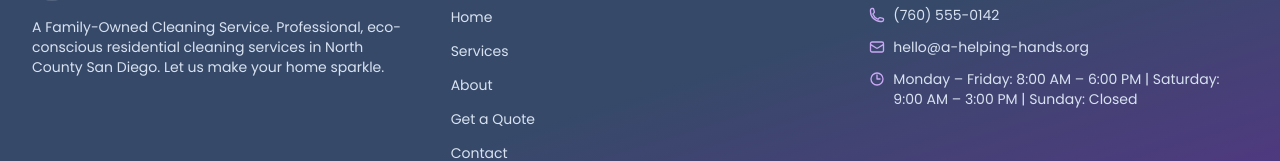
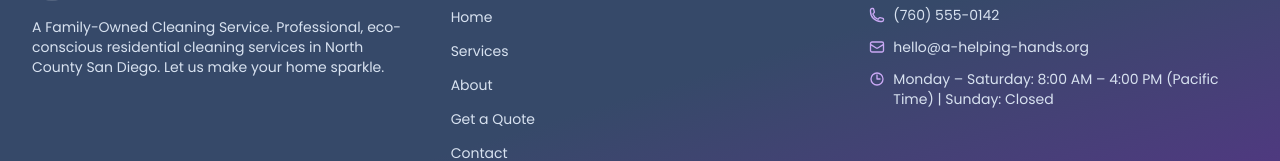
Before and after one commit to FayezL/a-helping-hands, a Next.js app: page /about in a window 1280 px wide. Shown: the part 3263-3424 px from the top of the page. Built offline with nearby package versions, Linux system fonts and the light colour scheme.

Commit message:
chore: update business hours (Mon-Sat 8-4 PT, Sun closed)

```diff
--- a/src/data/constants.ts
+++ b/src/data/constants.ts
@@ -8,7 +8,7 @@ export const BUSINESS_EMAIL = "hello@a-helping-hands.org";
 export const BUSINESS_SERVICE_AREA =
   "Proudly serving North County San Diego — including Carlsbad, Encinitas, Oceanside, Vista, San Marcos, Escondido, Cardiff, Solana Beach, and surrounding communities. Contact us to confirm availability in your neighborhood.";
 export const BUSINESS_HOURS =
-  "Monday – Friday: 8:00 AM – 6:00 PM | Saturday: 9:00 AM – 3:00 PM | Sunday: Closed";
+  "Monday – Saturday: 8:00 AM – 4:00 PM (Pacific Time) | Sunday: Closed";
 
 export const SERVICE_TYPES = [
   "Weekly Cleaning",
```
